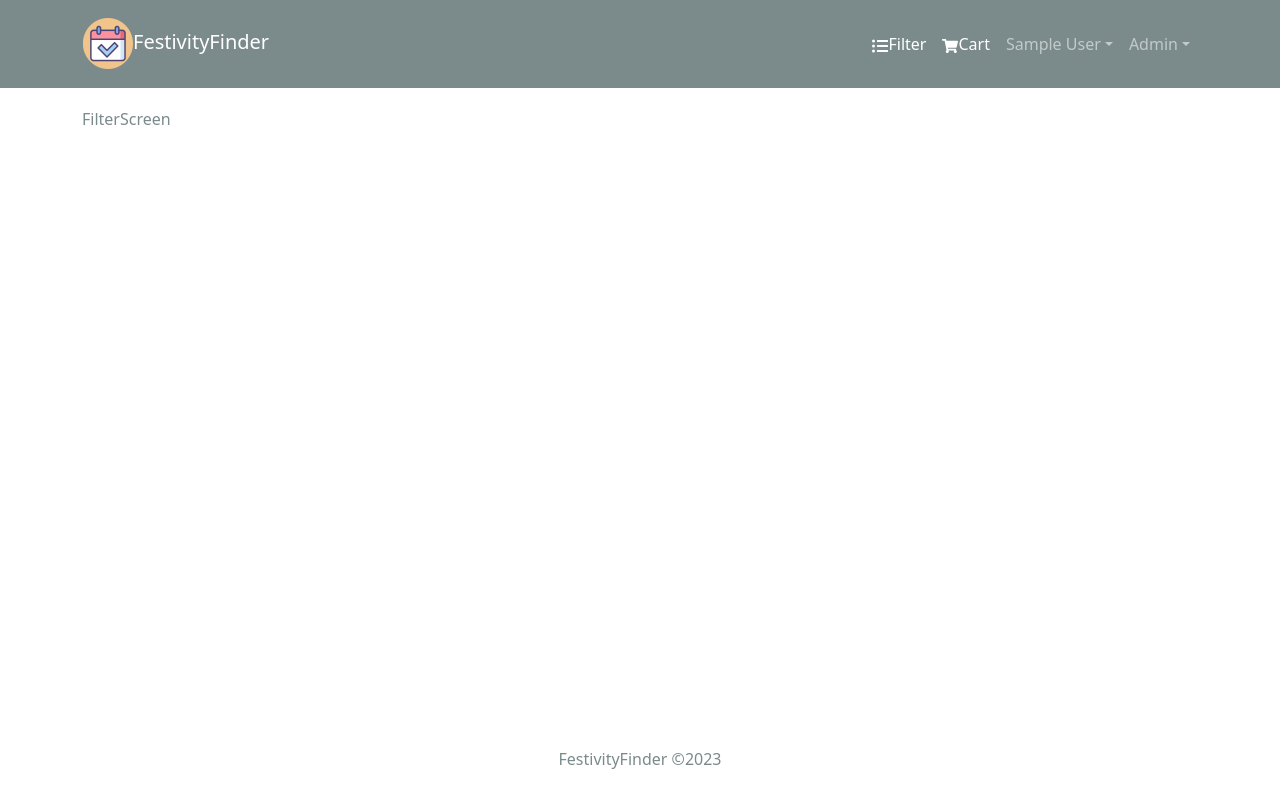
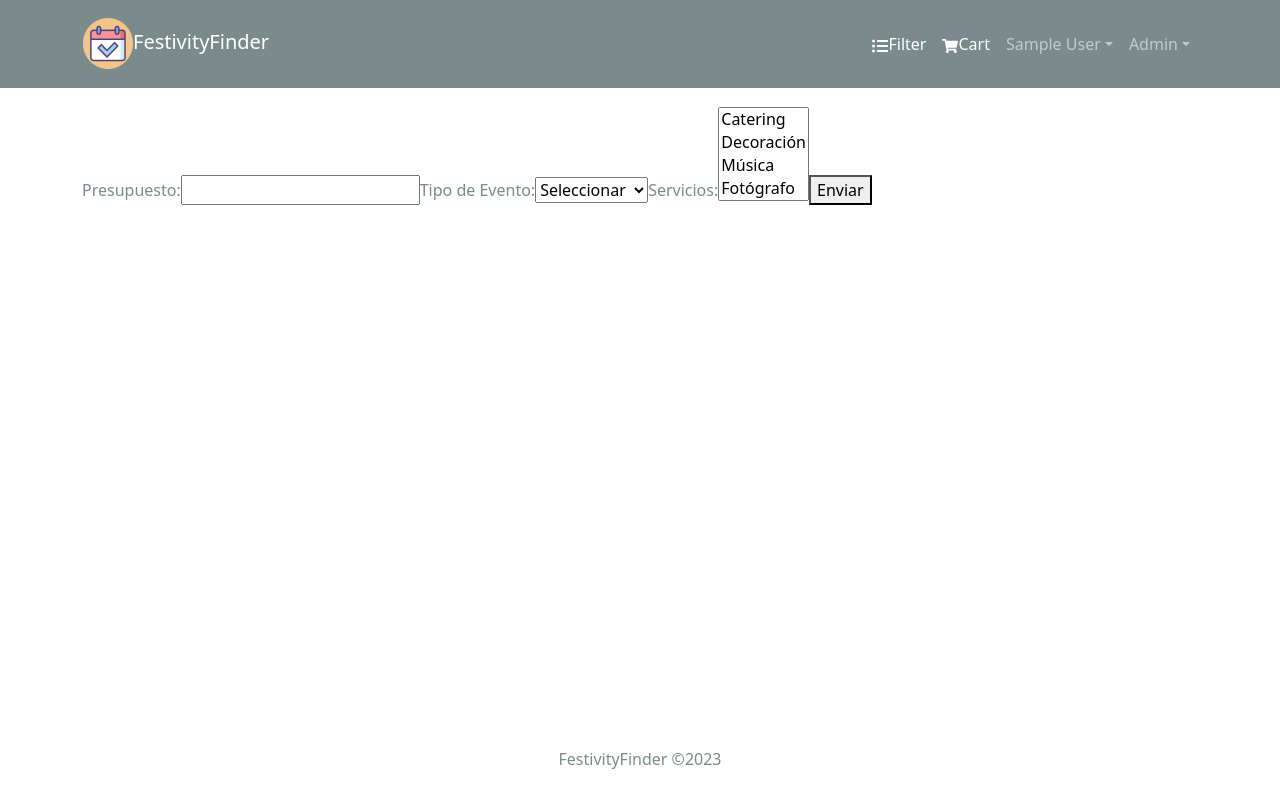
Before and after one commit to ThyaraV/Administraci-nMVC, a React (Create React App) app in the folder frontend/: page /Filter in a window 1280 px wide. Built offline with nearby package versions, Linux system fonts and the light colour scheme; sample sign-in values are in the browser's storage.

Commit message:
FilterScreen

```diff
--- a/frontend/src/screens/FilterScreen.jsx
+++ b/frontend/src/screens/FilterScreen.jsx
@@ -1,9 +1,71 @@
-import React from 'react'
+import React, { useState } from 'react';
 
 const FilterScreen = () => {
+  // Estados para almacenar los valores de los campos
+  const [presupuesto, setPresupuesto] = useState('');
+  const [tipoEvento, setTipoEvento] = useState('');
+  const [servicios, setServicios] = useState([]);
+
+  // Manejar cambios en el campo de presupuesto
+  const handlePresupuestoChange = (e) => {
+    setPresupuesto(e.target.value);
+  };
+
+  // Manejar cambios en el campo de tipo de evento
+  const handleTipoEventoChange = (e) => {
+    setTipoEvento(e.target.value);
+  };
+
+  // Manejar cambios en el campo de servicios
+  const handleServiciosChange = (e) => {
+    const selectedOptions = Array.from(e.target.selectedOptions, (option) => option.value);
+    setServicios(selectedOptions);
+  };
+
+  // Manejar envío del formulario
+  const handleSubmit = (e) => {
+    e.preventDefault();
+
+    // Aquí puedes hacer algo con los valores, como enviarlos a tu servidor
+    console.log('Presupuesto:', presupuesto);
+    console.log('Tipo de evento:', tipoEvento);
+    console.log('Servicios:', servicios);
+  };
+
   return (
-    <div>FilterScreen</div>
-  )
-}
+    <form onSubmit={handleSubmit}>
+      <label>
+        Presupuesto:
+        <input type="text" value={presupuesto} onChange={handlePresupuestoChange} />
+      </label>
+
+      <label>
+        Tipo de Evento:
+        <select value={tipoEvento} onChange={handleTipoEventoChange}>
+          <option value="">Seleccionar</option>
+          <option value="fiesta">Fiesta</option>
+          <option value="boda">Boda</option>
+          <option value="graduacion">Graduación</option>
+          <option value="conferencia">Conferencia</option>
+        </select>
+      </label>
+
+      <label>
+        Servicios:
+        <select multiple value={servicios} onChange={handleServiciosChange}>
+          <option value="catering">Catering</option>
+          <option value="decoracion">Decoración</option>
+          <option value="musica">Música</option>
+          <option value="fotografo">Fotógrafo</option>
+          <option value="carpas">Carpas</option>
+        </select>
+      </label>
+
+      <button type="submit">Enviar</button>
+    </form>
+  );
+};
+
+
 
 export default FilterScreen
```
